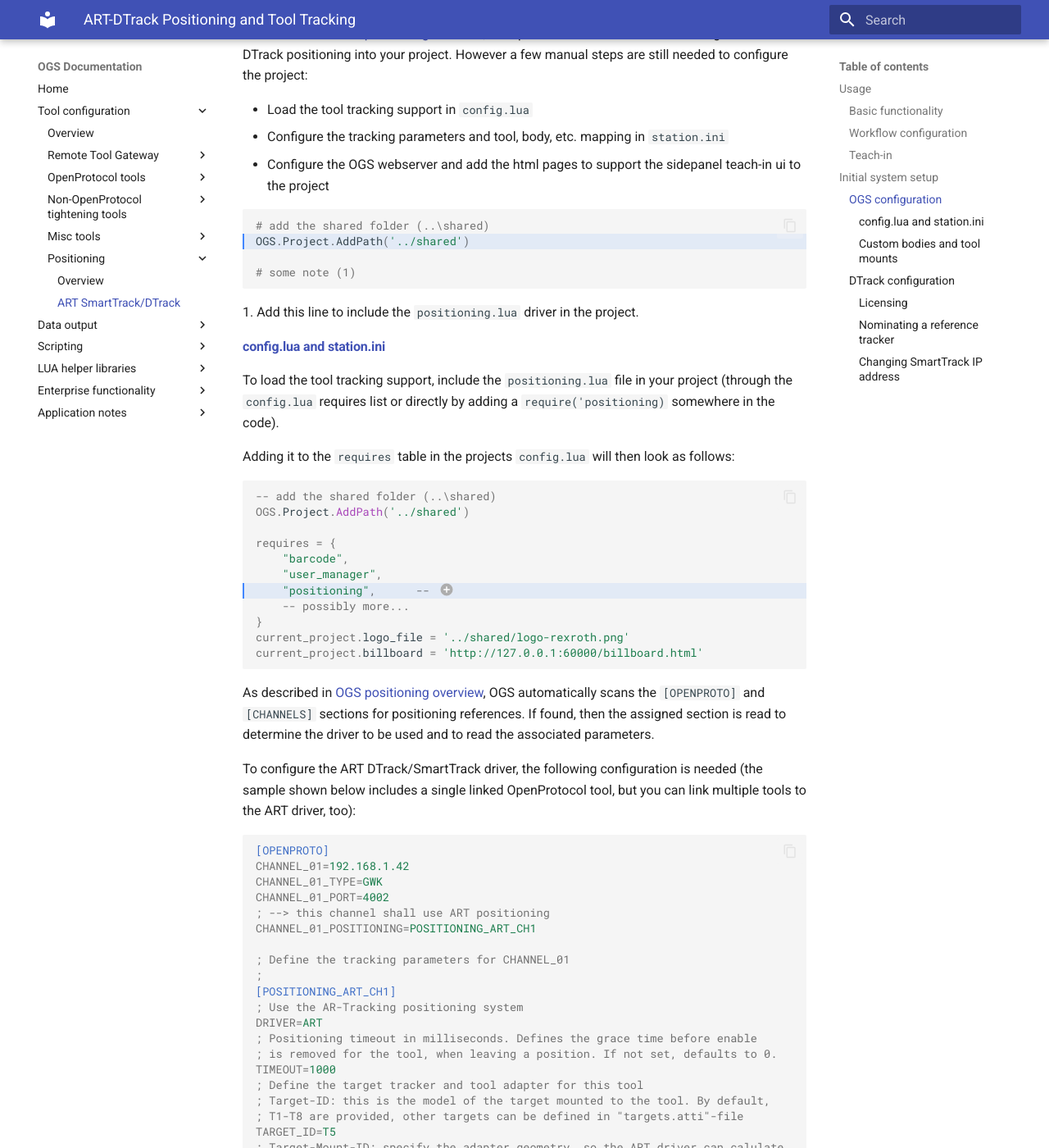
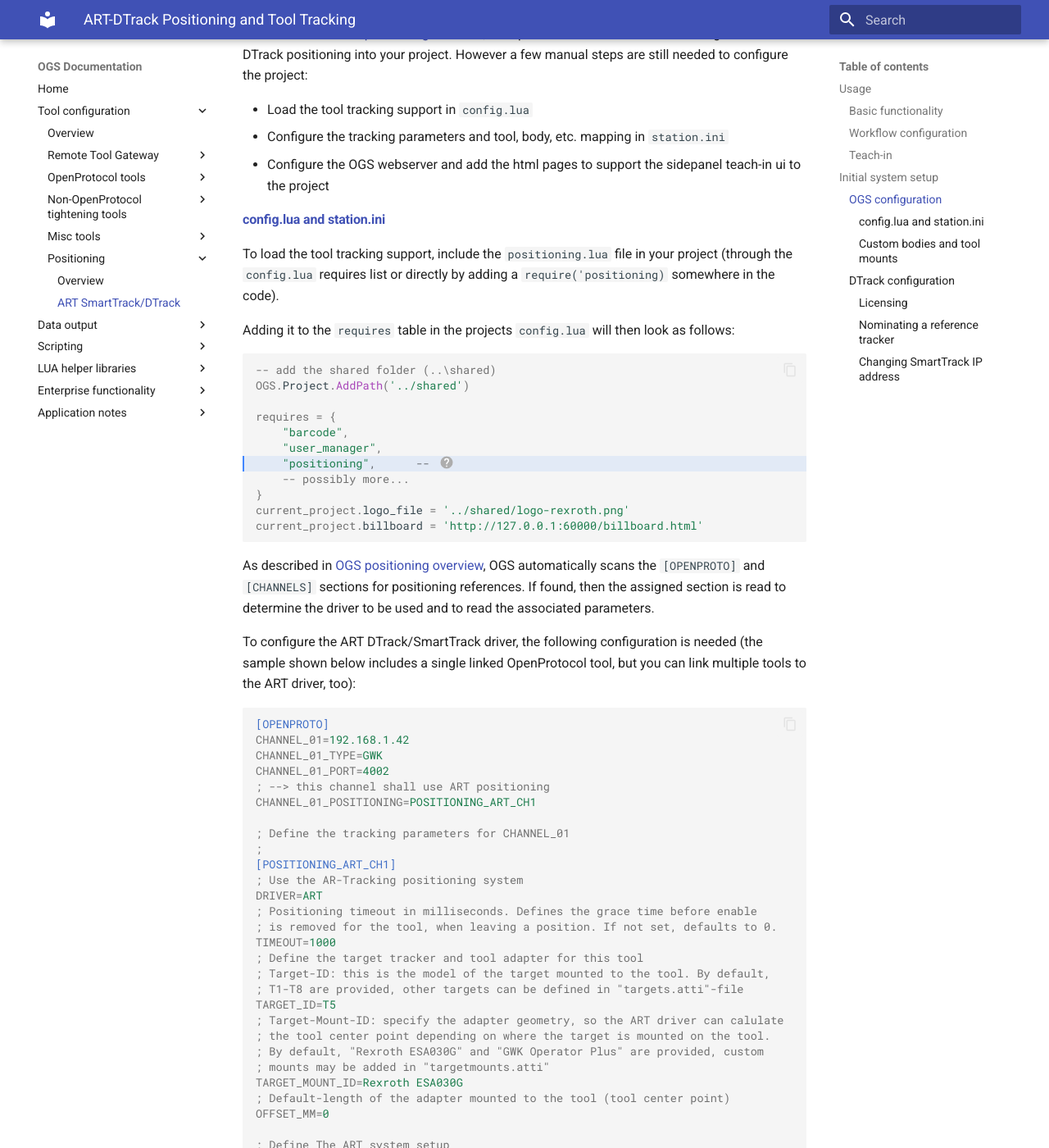
Before and after one commit to haller-erne/ogs, an MkDocs documentation site: the page built from docs/tools/positioning/positioning-art.md, in a window 1280 px wide and 1400 px high, scrolled down 1345 px. Shown: the whole window at 82% size. Built offline with MkDocs 1.6.1 and Material for MkDocs 9.7.7, drawn with Linux system fonts in a browser that asks for light colours.

Commit message:
Update ART

````diff
--- a/docs/tools/positioning/positioning-art.md
+++ b/docs/tools/positioning/positioning-art.md
@@ -39,6 +39,7 @@
 - Configure the tracking parameters and tool, body, etc. mapping in `station.ini`
 - Configure the OGS webserver and add the html pages to support the sidepanel teach-in ui to the project
 
+<!--
 ```  py hl_lines="2"
 # add the shared folder (..\shared)
 OGS.Project.AddPath('../shared')
@@ -46,6 +47,7 @@
 # some note (1)
 ```
 1.  Add this line to include the `positioning.lua` driver in the project.
+-->
 
 #### config.lua and station.ini
 
--- a/mkdocs.yml
+++ b/mkdocs.yml
@@ -68,6 +68,8 @@
     - content.code.copy
     - content.code.annotate
     - content.tabs.link
+  icon:
+    annotation: material/help-circle
 
 extra_css:
   - css/neoteroi-mkdocs.css
````
